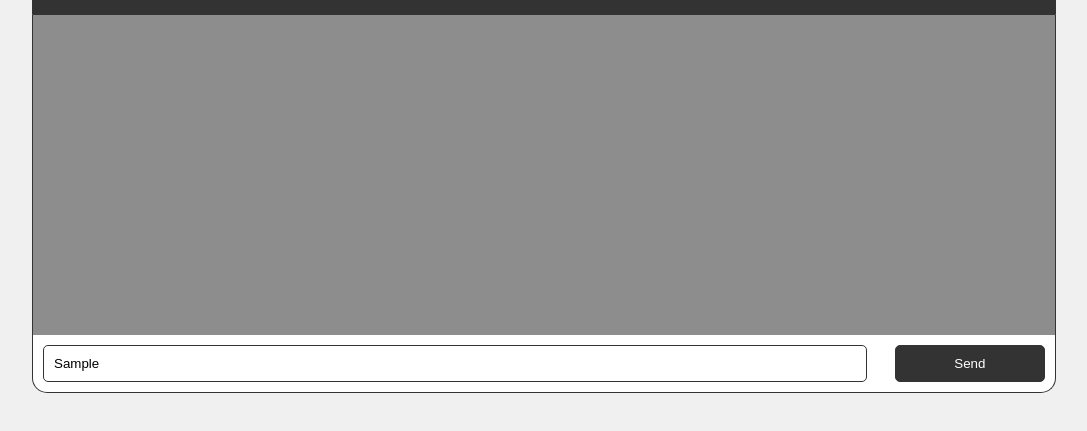
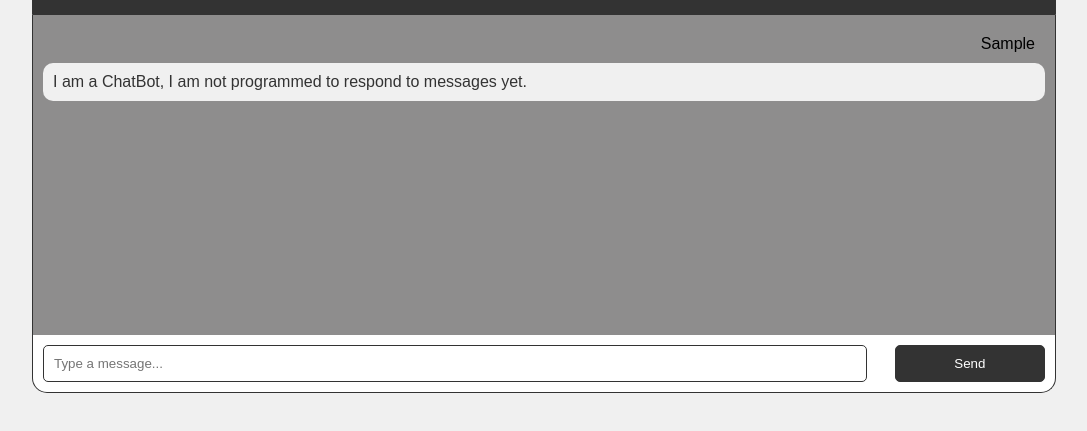
Before and after one commit to ZOUARIWassim/ChatBot, a website: page public/index.html in a window 1280 px wide. Both pictures are taken after typing "Sample" into the empty fields and a click on the button "Send". Shown: the part 241-672 px from the top of the page, without its empty margins (96-1183 px from the left). Drawn offline with Linux system fonts and the light colour scheme.

Commit message:
Add Message Fonct.

```diff
--- a/public/index.html
+++ b/public/index.html
@@ -17,12 +17,13 @@
             </div>
             <h2>Hi! I am here to help you!</h2>
         </div>
-        <div class="ChatLog">
+        <div class="ChatLog" id="ChatLog">
         </div>
         <div class="ChatInput">
-            <input type="text" placeholder="Type a message..." />
-            <button>Send</button>
+            <input type="text" id="UserInput" placeholder="Type a message..." />
+            <button onclick="SendMessage()">Send</button>
         </div>
     </div>
+    <script src="main.js"></script>
   </body>
 </html>
--- a/public/main.js
+++ b/public/main.js
@@ -0,0 +1,27 @@
+const ChatLog = document.getElementById('ChatLog');
+const UserInput = document.getElementById('UserInput');
+
+function SendMessage() {
+    const message = UserInput.value;
+    UserInput.value = '';
+
+    DisplayMessage('User',message);
+    getChatBotResponse(message);
+
+    UserInput.value = '';
+}
+
+function DisplayMessage(sender,message) {
+    const messageElement = document.createElement('div');
+    messageElement.classList.add('Message',sender);
+
+    const messageParagraph = document.createElement('p');
+    messageParagraph.innerHTML = message
+
+    messageElement.appendChild(messageParagraph);
+    ChatLog.appendChild(messageElement);
+}
+
+function getChatBotResponse(UserMessage) {
+    DisplayMessage('ChatBot',"I am a ChatBot, I am not programmed to respond to messages yet.");
+}
--- a/public/styles.css
+++ b/public/styles.css
@@ -46,6 +46,26 @@ body{
         .ChatLog::-webkit-scrollbar {
         display: none;
         }
+        .Message{
+            display: flex;
+            margin: 0px;
+            gap: 10px;
+            p{
+                margin: 10px;
+            }
+        }
+        .User{
+            border-radius: 10px;
+            display: flex;
+            justify-content: end;
+        }
+        .ChatBot{
+            background-color: #f0f0f0;
+            color: #333;
+            border-radius: 10px;
+            display: flex;
+            justify-content: start;
+        }
     .ChatInput{
         display: flex;
         justify-content: space-between;
```
Also changed, not shown: index.js (added, +24 -0 lines).
